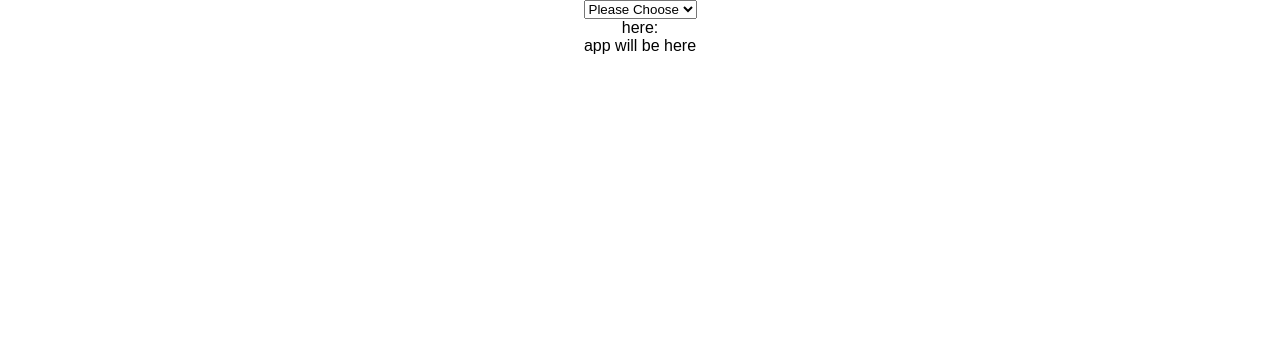
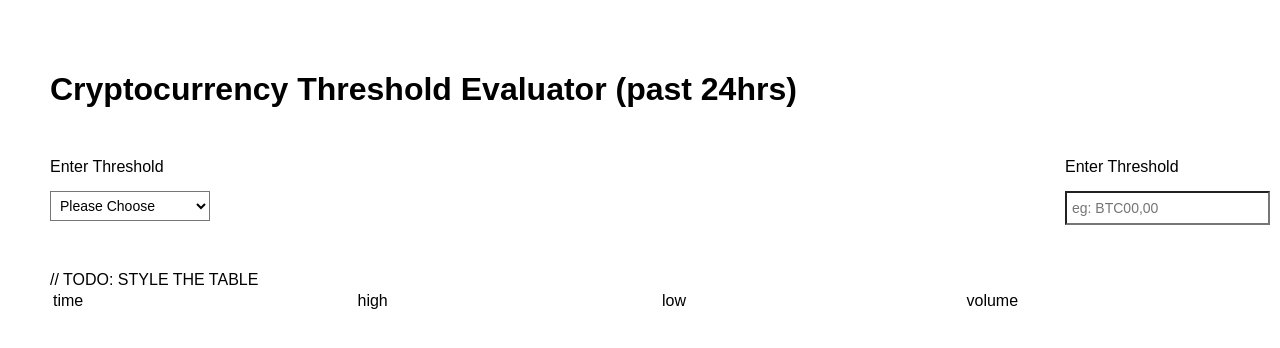
Before and after one commit to jfgen/threshold_evaluator, a React (Create React App) app: page / in a window 1280 px wide. Shown: the top 348 px of the page. Built offline with nearby package versions, Linux system fonts and the light colour scheme.

Commit message:
basic UI done

```diff
--- a/src/App.css
+++ b/src/App.css
@@ -1,28 +1,51 @@
-.App {
-  text-align: center;
+body {
+  /* TODO: Google fonts */
+  font-family: arial, sans-serif;
+  font-size: 100%;
 }
 
-.App-logo {
-  animation: App-logo-spin infinite 20s linear;
-  height: 80px;
+.dashboard {
+  padding: 50px 10px 50px 50px;
 }
 
-.App-header {
-  background-color: #222;
-  height: 150px;
-  padding: 20px;
-  color: white;
+.dashboard__title {
+  margin-bottom: 50px;
+
+  font-size: 2em;
 }
 
-.App-title {
-  font-size: 1.5em;
+.dashboard__tools {
+  display: flex;
+  align-items: flex-start;
+  justify-content: space-between;
 }
 
-.App-intro {
-  font-size: large;
+.selector {
+  margin-bottom: 50px;
 }
 
-@keyframes App-logo-spin {
-  from { transform: rotate(0deg); }
-  to { transform: rotate(360deg); }
+.selector__label {
+  display: block;
+  margin-bottom: 15px;
+
+  font-size: 1em;
 }
+
+.selector__field,
+.threshold__field {
+  height: 30px;
+  padding: 0 15px 0 5px;
+
+  font-size: 0.875em;
+  background: #FFF;
+}
+
+.datatable {
+  width: 100%;
+
+  text-align: left;
+}
+
+.datatable__collumn {
+  width: 25%;
+}
--- a/src/App.js
+++ b/src/App.js
@@ -11,6 +11,8 @@ const mapStateToProps  = (state) => ({
 
 const mapDispatchToProps = (dispatch) => {
   return {
+
+    // Dispatch sends the value on #currencySelect to  myReducers()
     cryptChangeHandler: (option) => {
       dispatch({
         type: 'currency',
@@ -20,30 +22,48 @@ const mapDispatchToProps = (dispatch) => {
   }
 };
 
-class CounterView extends Component {
+class DashboardView extends Component {
   render() {
 
     return (
-      <div>
-        <select name="currency" value={this.props.currency} onChange={this.props.cryptChangeHandler}>
-          <option value="" disabled>Please Choose</option>
-          <option value="lsk">Lisk</option>
-          <option value="xmr">Monero</option>
-        </select>
-        <div> here: {this.props.num}</div>
+      <div className="dashboard__tools">
+        <div className="selector">
+          <label className="selector__label" for="currencySelect">Enter Threshold</label>
+          <select className="selector__field" id="currencySelect" name="currencySelect" value={this.props.currency} onChange={this.props.cryptChangeHandler} >
+            <option value="" disabled>Please Choose</option>
+            <option value="eth">Etherium(ETH)</option>
+            <option value="xmr">Monero(XMR)</option>
+            <option value="strat">Stratis(STRAT)</option>
+            <option value="lsk">Lisk(LSK)</option>
+            <option value="bch">Bitcoin Cash(BCH)</option>
+          </select>
+        </div>
+        <div className="threshold">
+          <label className="selector__label" for="threshold">Enter Threshold</label>
+          <input type="text" id="threshold" name="threshold" className="threshold__field" placeholder="eg: BTC00,00" />
+        </div>
       </div>
     )
   }
 }
 
-const CounterViewConnected = connect(mapStateToProps, mapDispatchToProps)(CounterView);
+const DashboardViewConnected = connect(mapStateToProps, mapDispatchToProps)(DashboardView);
 
 class App extends Component {
   render() {
     return (
-      <div className="App">
-        <CounterViewConnected />
-        app will be here
+      <div className="dashboard">
+        <h1 className="dashboard__title">Cryptocurrency Threshold Evaluator (past 24hrs)</h1>
+        <DashboardViewConnected />
+        // TODO: STYLE THE TABLE
+        <table className="datatable">
+          <tr>
+            <td className="datatable__collumn">time</td>
+            <td className="datatable__collumn">high</td>
+            <td className="datatable__collumn">low</td>
+            <td className="datatable__collumn">volume</td>
+          </tr>
+        </table>
       </div>
     );
   }
--- a/src/index.js
+++ b/src/index.js
@@ -6,6 +6,7 @@ import registerServiceWorker from './registerServiceWorker';
 import { createStore } from 'redux';
 
 import { Provider } from 'react-redux';
+
 
 function myReducers(state = { currency: '' }, action) {
 
```
